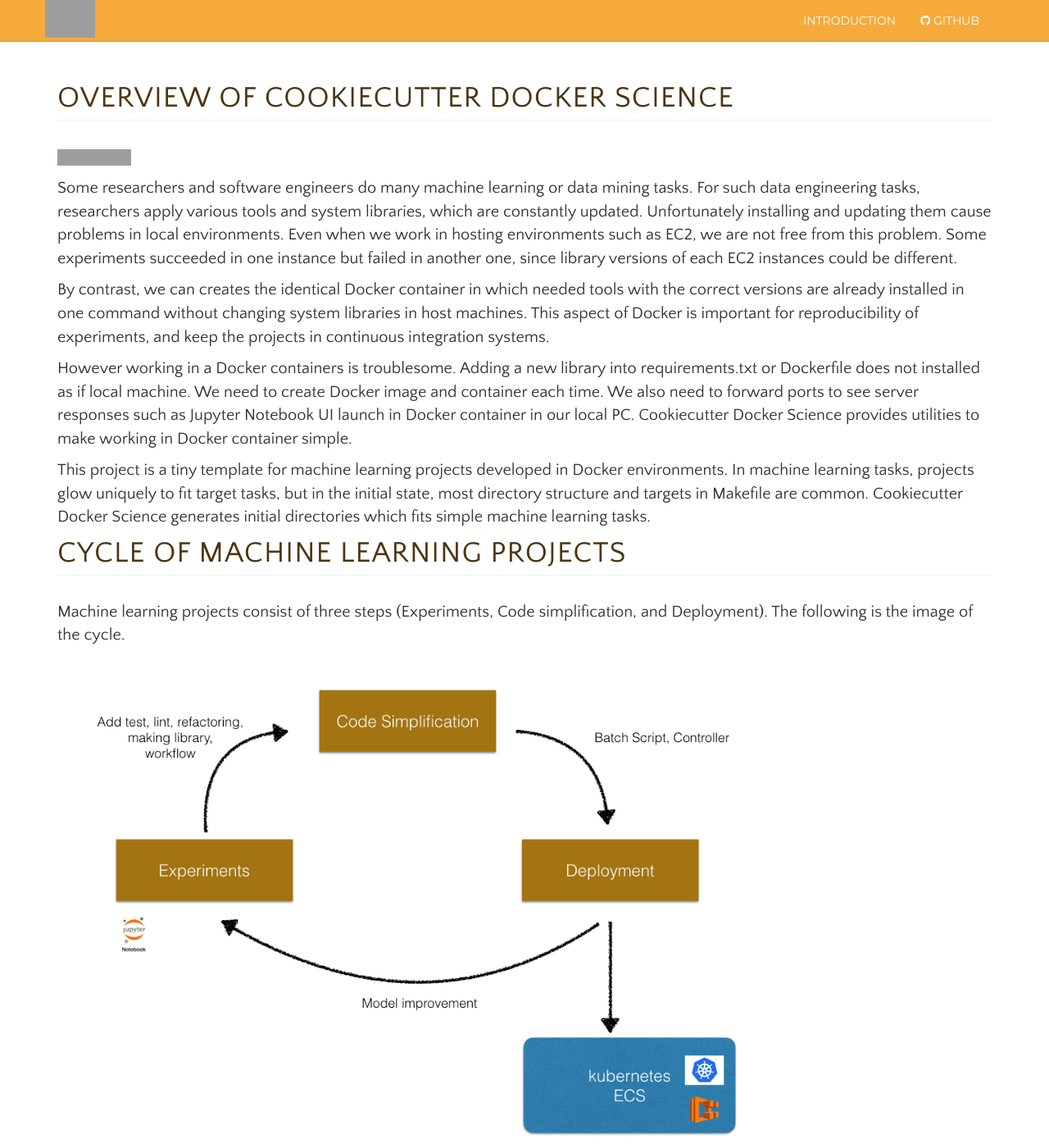
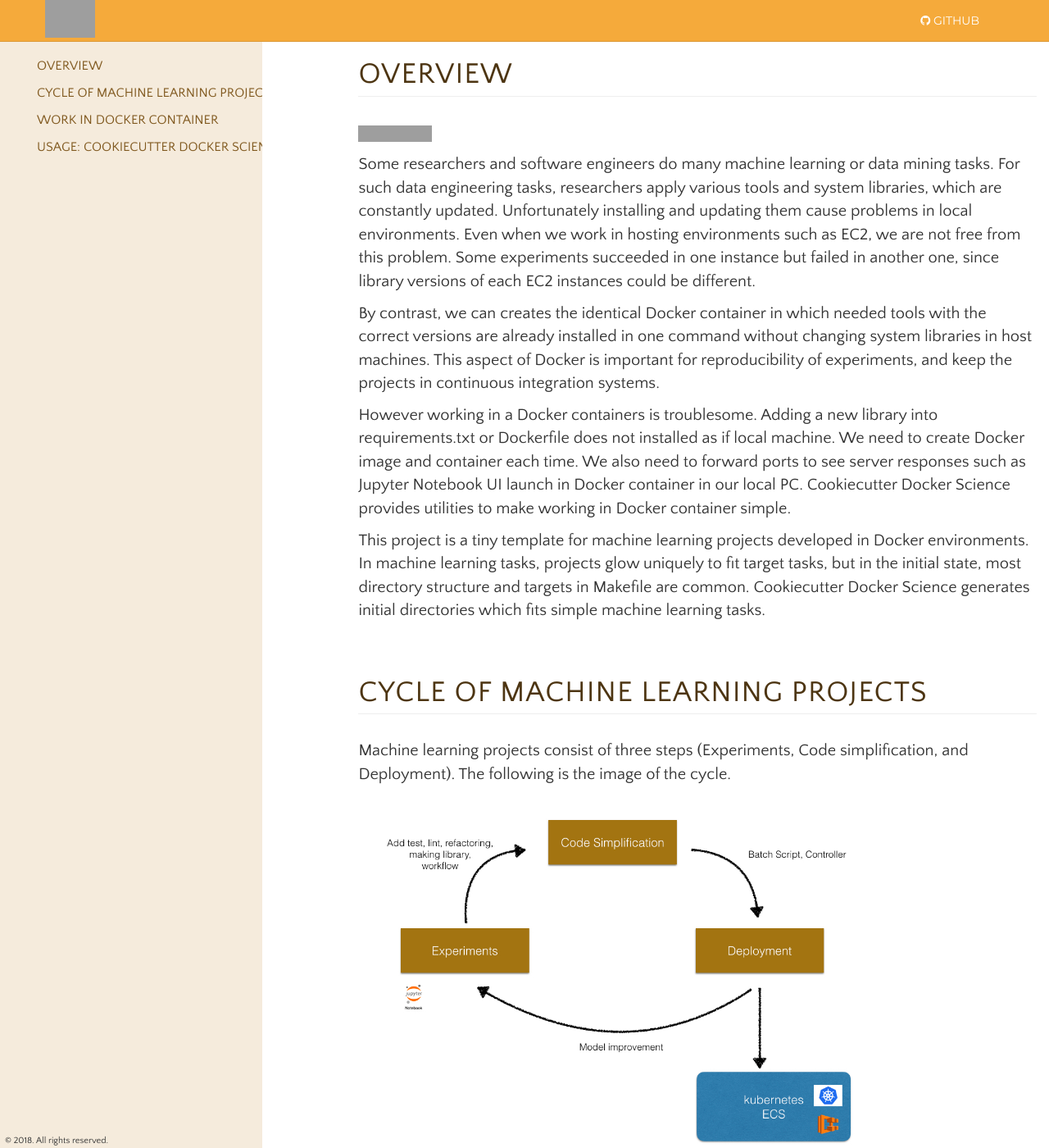
Before and after one commit to docker-science/docker-science.github.io, a Jekyll site: the page built from index.md, in a window 1280 px wide and 1400 px high. Shown: the whole window at 82% size. Built offline with Jekyll 4.4.1, drawn with Linux system fonts in a browser that asks for light colours; some of the changed text lies outside the part shown; grey boxes are pictures that could not be loaded.

Commit message:
Modfy styles

```diff
--- a/_includes/topmenu.html
+++ b/_includes/topmenu.html
@@ -11,9 +11,6 @@
     <div class="collapse navbar-collapse navbar-right navbar-main-collapse">
       <ul class="nav navbar-nav">
         <li>
-          <a href="{{base}}/index.html">Introduction</a>
-        </li>
-        <li>
           <a href="https://github.com/docker-science/cookiecutter-docker-science"><span class="fa fa-github"></span>&nbsp;GitHub</a>
         </li>
       </ul>
--- a/_layouts/page.html
+++ b/_layouts/page.html
@@ -21,7 +21,7 @@ layout: default
     anchorClass: 'anchor', // class of anchor links
     anchorText: '', // prepended or appended to anchor headings
     top: '.top', // back to top button or link class
-    spy: true, // scroll spy
+    spy: false, // scroll spy
     position: 'prepend', // position of anchor text
     spyOffset: 50 // specify heading offset for spy scrolling
   });
--- a/resources/css/docker-science.css
+++ b/resources/css/docker-science.css
@@ -194,7 +194,7 @@ img::-moz-selection {
   z-index: 1000;
   top: 0;
   left: 0;
-  width: 33%;
+  width: 25%;
   height: 100%;
   overflow-x: hidden;
   overflow-y: auto;
@@ -250,13 +250,13 @@ a.anchor {
 }
 
 .anchorific {
-  width: 340px;
+  width: 600px;
   overflow-y: hidden;
   text-overflow: ellipsis;
   white-space: nowrap;
   padding: 0;
   padding-right: 8px;
-  float: right;
+  float: left;
 }
 
 .anchorific ul {
```
Also changed, not shown: index.md (+3 -3 lines).
